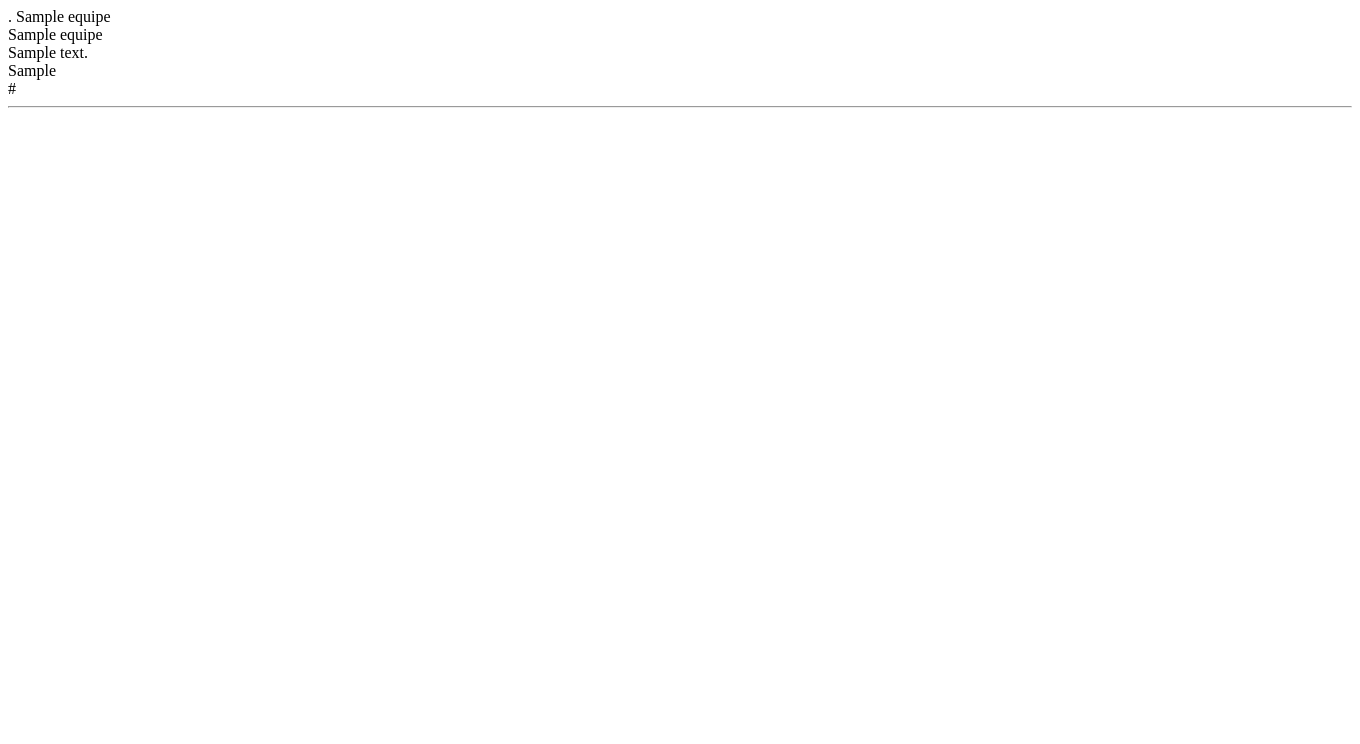
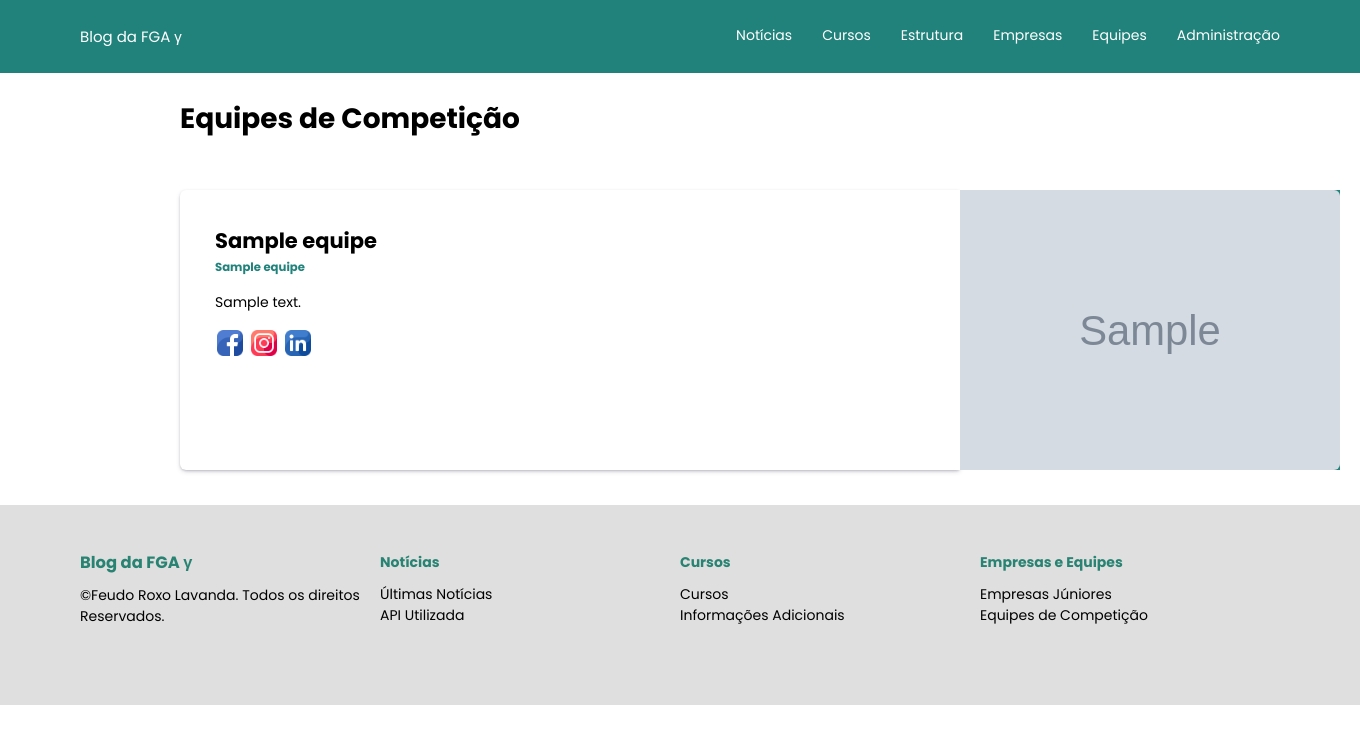
Before and after one commit to DS-roxo-lavanda-22-2/blog-fga, a Django app: page /listar/equipes/ in a window 1360 px wide. Shown: the top 744 px of the page. Run offline with Django 4.2, Linux system fonts and the light colour scheme; tables that the repository leaves empty hold one stand-in row (values such as "Sample post"); grey boxes marked "Sample" are stand-in pictures.

Commit message:
listar equipes arrumado

```diff
--- /dev/null
+++ b/fga/static/css/equipes.css
@@ -0,0 +1,137 @@
+@import url('https://fonts.googleapis.com/css2?family=Poppins:wght@100;200;300;400;500;600;700;800;900&display=swap');
+
+* {
+    box-sizing: border-box;
+    margin: 0;
+    padding: 0;
+}
+
+li,
+a,
+button {
+    color: #fff;
+    text-decoration: none;
+    list-style: none;
+}
+
+body {
+    font-family: 'Poppins', sans-serif;
+    font-size: 14px;;
+}
+
+.logo {
+  font-size: 15px;
+  color: #fff;
+}
+
+.navbar {
+  background-color: #21827B;
+  display: flex;
+  justify-content: space-between;
+  padding: 25px 80px;
+}
+
+.menu__list {
+  display: flex;
+  gap: 30px;
+}
+
+
+.equipe__title {
+    padding: 25px 0px 15px 180px;
+}
+
+.container__equipes {
+    display: grid;
+    grid-template-columns: repeat(2, 1fr);
+    grid-template-rows: 1fr;
+    grid-column-gap: 0px;
+    grid-row-gap: 0px;
+    padding: 35px 0px 35px 180px;
+}
+
+.subtitles__equipes {
+    color: #21827B;
+}
+
+.info__equipe {
+    grid-area: 1 / 1 / 2 / 2;
+    box-shadow: rgba(50, 50, 93, 0.25) 0px 2px 5px -1px, rgba(0, 0, 0, 0.3) 0px 1px 3px -1px;
+    border-radius: 6px 0px 0px 6px;
+
+    padding: 35px;
+    width: 780px;
+    height: 280px;
+}
+
+.descricao__equipe {
+    padding: 15px 0px 15px 0px;
+}
+
+.img__icons {
+    width: 30px;
+    padding: 2px;
+}
+
+.container__img {
+    background-color: #21827B;
+    width: 380px;
+    height: 280px;
+}
+
+.equipes__img {
+    border-radius: 0px 6px 6px 0px;
+    object-fit: cover;
+    width: 380px;
+    height: 280px;
+}
+
+.footer__box {
+    background-color: #dededef2;
+    padding: 0px 80px 0px 80px;
+}
+
+.footer__container {
+    font-family: 'Poppins', sans-serif;
+    display: grid;
+    grid-template-columns: repeat(4, 1fr);
+    grid-template-rows: 1fr;
+    grid-column-gap: px;
+    grid-row-gap: px;
+}
+
+.footer__box-01 {
+    grid-area: 1 / 1 / 2 / 2;
+    height: 200px;
+}
+
+.footer__title {
+    color: #288372;
+    text-align: left;
+    text-align: left;
+    padding-top: 45px;
+    padding-bottom: 10px;
+}
+
+.footer__subtitle {
+    color: #288372;
+    text-align: left;
+    padding-top: 45px;
+    padding-bottom: 10px;
+    line-height: 1.5rem;
+}
+
+.footer__description {
+    font-weight: 400;
+    font-size: 14px;
+    line-height: 1.3rem;
+}
+
+
+.footer__box-02 {
+    grid-area: 1 / 2 / 2 / 3;
+}
+
+.footer__box-03 {
+    grid-area: 1 / 3 / 2 / 4;
+}
--- a/fga/templates/listar/equipe/index.html
+++ b/fga/templates/listar/equipe/index.html
@@ -1,23 +1,86 @@
+{% load static %}
 <!DOCTYPE html>
-<html lang="en">
+<html lang="pt-br">
+
 <head>
     <meta charset="UTF-8">
-    <title>listar equipe</title>
+    <meta http-equiv="X-UA-Compatible" content="IE=edge">
+    <meta name="viewport" content="width=device-width, initial-scale=1.0">
+    <title>Equipes de Competição</title>
+    <link rel="stylesheet" href="{% static 'css/equipes.css' %}">
 </head>
+
 <body>
-    <div class="main">
 
-        {% for data in dataset %}.
+    <header>
+        <nav class="navbar">
+          <div class="logo">Blog da FGA γ</div>
 
-            {{ data.titulo }}<br/>
-            {{ data.subtitulo }}<br/>
-            {{ data.texto }}<br/>
-            {{ data.redes }}<br/>
-            {{ data.link }}<br/>
-            <hr/>
+          <div>
+            <ul class="menu__list">
+              <li><a href="/listar/noticias/">Notícias</a></li>
+              <li><a href="/cursos">Cursos</a></li>
+              <li><a href="/estrutura">Estrutura</a></li>
+              <li><a href="/listar/empresas/">Empresas</a></li>
+              <li><a href="/listar/equipes/">Equipes</a></li>
+              <li><a href="/gestao">Administração</a></li>
+            </ul>
+          </div>
+        </nav>
+    </header>
 
-        {% endfor %}
-    </div>
+    <h1 class="equipe__title">Equipes de Competição</h1>
+    {% for equipe in equipes %}
+    <section>
+        <div class="container__equipes">
+            <div class="info__equipe">
+                <h1>{{ equipe.titulo }}</h1>
+                <small class="subtitles__equipes"><strong>{{ equipe.subtitulo }}</strong></small>
+                <p class="descricao__equipe">{{ equipe.texto }}</p>
+
+                <img src="{% static 'assets/facebook.png' %}" alt="Facebook Icon" class="img__icons">
+                <img src="{% static 'assets/instagram.png' %}" alt="Instagram Icon" class="img__icons">
+                <img src="{% static 'assets/linkedin.png' %}" alt="LinkedIn Icon" class="img__icons">
+            </div>
+
+            <div class="container__img">
+                <img src="{{ equipe.imagem }}" alt="" class="equipes__img">
+            </div>
+        </div>
+    </section>
+    {% endfor %}
+    <section class="footer__box">
+        <div class="footer__container">
+            <div class="footer__box-01">
+                <h3 class="footer__title">Blog da FGA γ</h3>
+                <p classe="footer__description">©Feudo Roxo Lavanda. Todos os direitos Reservados.</p>
+            </div>
+
+            <div class="footer__box-02">
+                <h4 class="footer__subtitle">Notícias</h4>
+                <div class="footer__description">
+                    <p>Últimas Notícias</p>
+                    <p>API Utilizada</p>
+                </div>
+            </div>
+
+            <div class="footer__box-03">
+                <h4 class="footer__subtitle">Cursos</h4>
+                <div class="footer__description">
+                    <p>Cursos</p>
+                    <p>Informações Adicionais</p>
+                </div>
+            </div>
+
+            <div class="footer__box-04">
+                <h4 class="footer__subtitle">Empresas e Equipes</h4>
+                <div class="footer__description">
+                    <p>Empresas Júniores</p>
+                    <p>Equipes de Competição</p>
+                </div>
+            </div>
+        </div>
+    </section>
 
 </body>
 </html>
--- a/fga/views.py
+++ b/fga/views.py
@@ -122,9 +122,8 @@ def cad_equipe(request):
 
 #listar equipe
 def ler_equipe(request):
-    data = {}
-    data["dataset"] = Equipe.objects.all()
-    return render(request,'listar/equipe/index.html', data)
+    equipes = Equipe.objects.all()
+    return render(request,'listar/equipe/index.html', {"equipes": equipes})
 
 
 #cadastrar empresas
```
Also changed, not shown: fga/models.py (line endings or trailing spaces).
